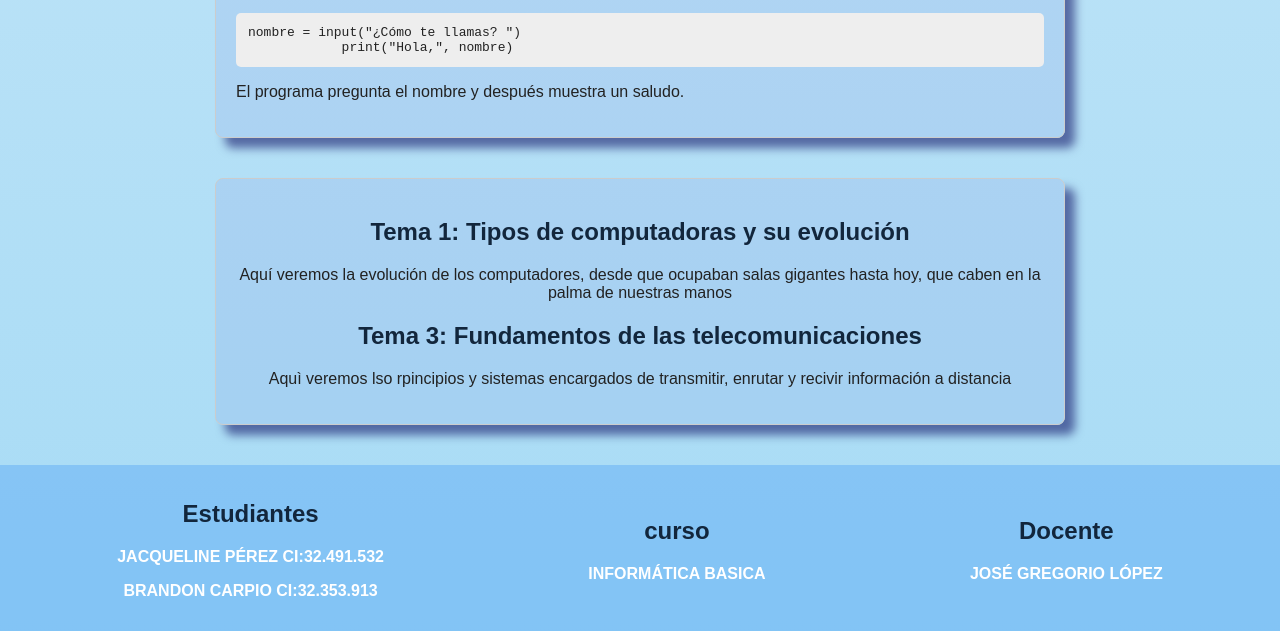
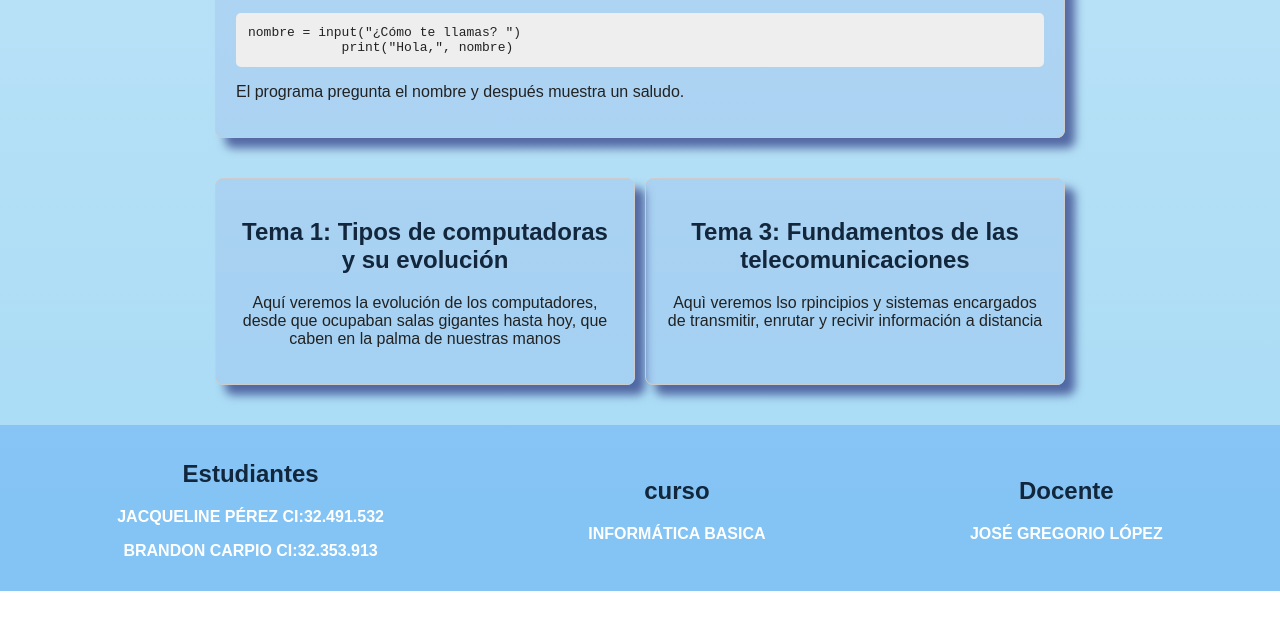
Before and after one commit to TNTFAST/Portafolio-UMC, a plain HTML site: page tema2.html in a window 1280 px wide. Shown: the part 2209-2840 px from the top of the page. After the commit the page ends 2800 px from the top, so only its background shows below. Drawn offline with Linux system fonts and the light colour scheme.

Commit message:
Add files via upload

```diff
--- a/style.css
+++ b/style.css
@@ -115,6 +115,9 @@ footer {
 
 .temita{
     text-align: center;
+    width: 100%;
+    max-width: 800px;
+    box-sizing: border-box;
 
 
 }
--- a/tema2.html
+++ b/tema2.html
@@ -189,7 +189,8 @@
                             <h2>Tema 1: Tipos de computadoras y su evolución</h2>
                             <p class="p1">Aquí veremos la evolución de los computadores, desde que ocupaban salas gigantes hasta hoy, que caben en la palma de nuestras manos</p>
                         </div>
-                    </a
+                    </a>
+                </section>
                 <section id="secc2">
                     <a href="tema3.html" class="tema">
                         <div id="tema2" class="temita">
```
